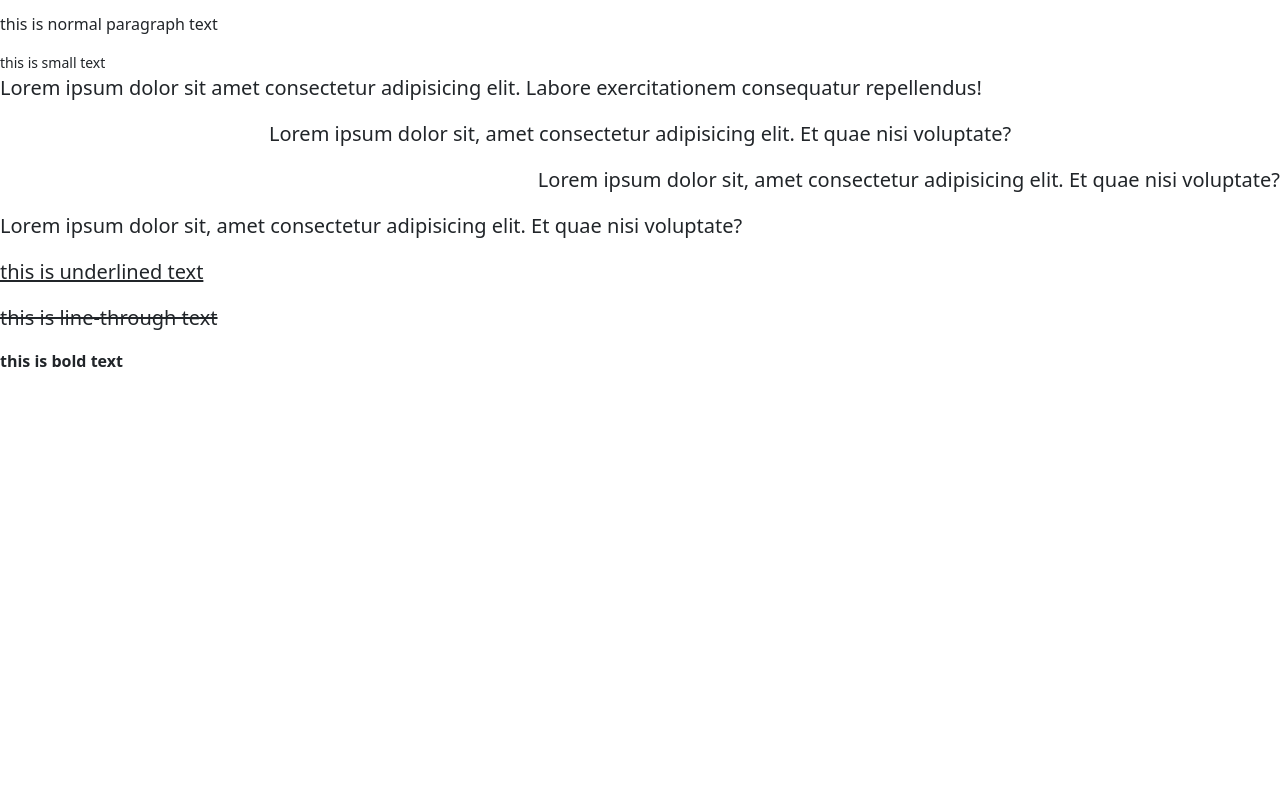
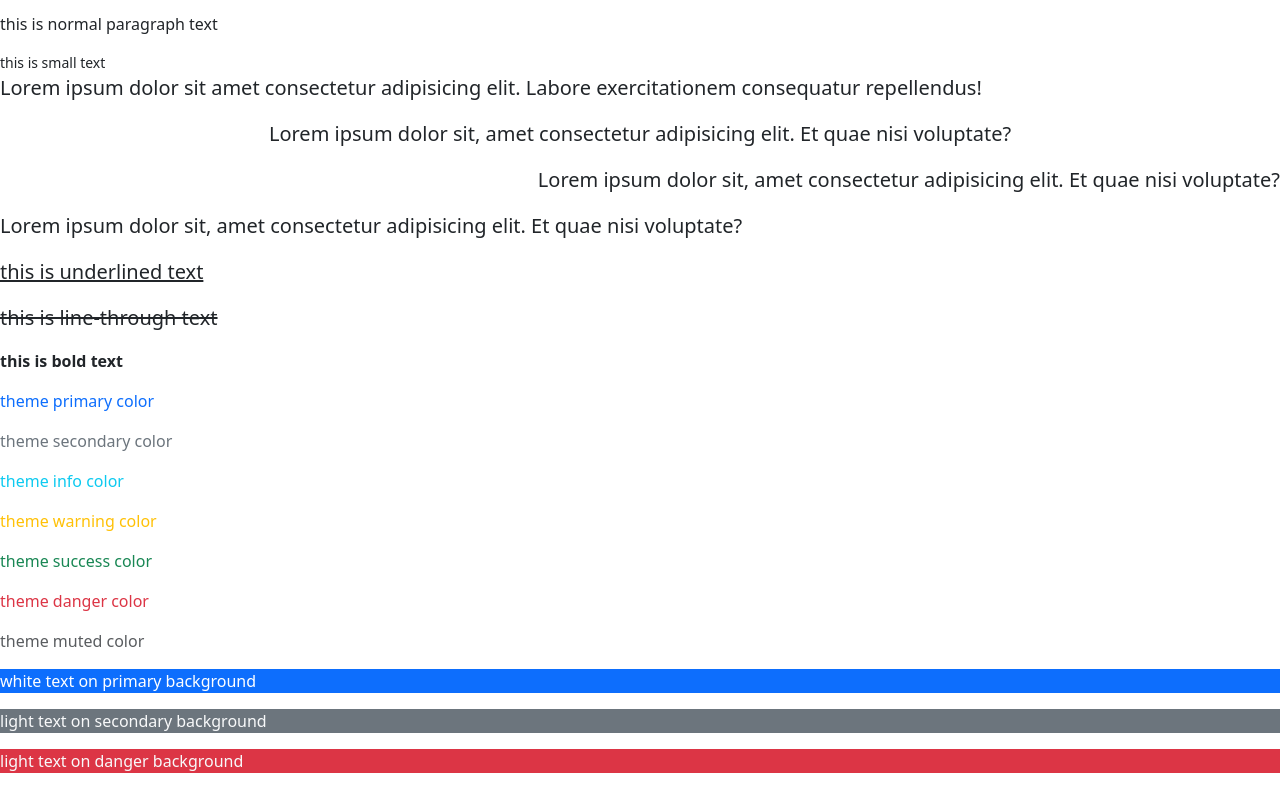
Before and after one commit to citixenken/bootstrap_5_refresher, a plain HTML site: page index.html in a window 1280 px wide. Shown: the part 810-1599 px from the top of the page. Before the commit the page ends 1199 px from the top, so only its background shows below. Drawn offline with nearby package versions, Linux system fonts and the light colour scheme.

Commit message:
colours and typography

```diff
--- a/index.html
+++ b/index.html
@@ -55,8 +55,18 @@
     <p class="fw-bold">this is bold text</p>
 
     <!-- text colours -->
+    <p class="text-primary">theme primary color</p>
+    <p class="text-secondary">theme secondary color</p>
+    <p class="text-info">theme info color</p>
+    <p class="text-warning">theme warning color</p>
+    <p class="text-success">theme success color</p>
+    <p class="text-danger">theme danger color</p>
+    <p class="text-muted">theme muted color</p>
 
     <!-- bg colours -->
+    <p class="text-white bg-primary">white text on primary background</p>
+    <p class="text-light bg-secondary">light text on secondary background</p>
+    <p class="text-light bg-danger">light text on danger background</p>
 
     <script
       src="https://cdn.jsdelivr.net/npm/bootstrap@5.3.0/dist/js/bootstrap.bundle.min.js"
```
